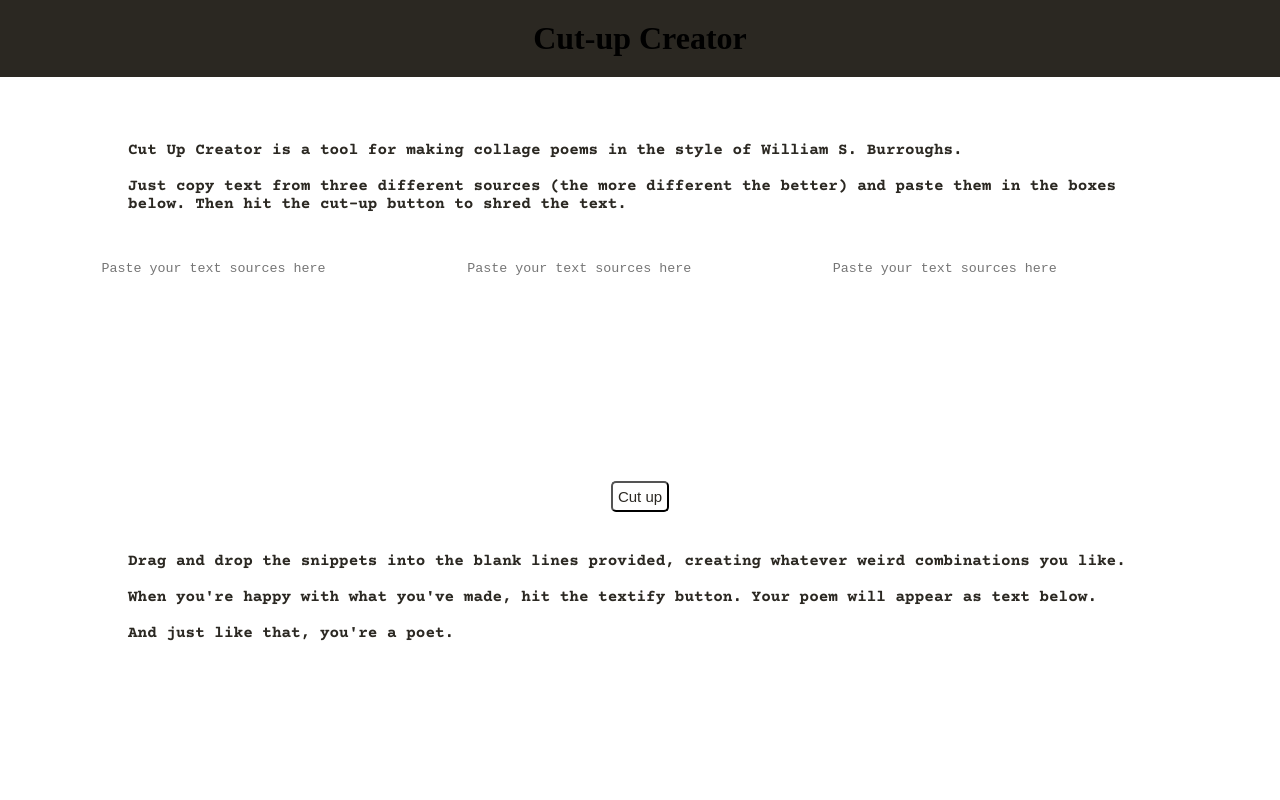
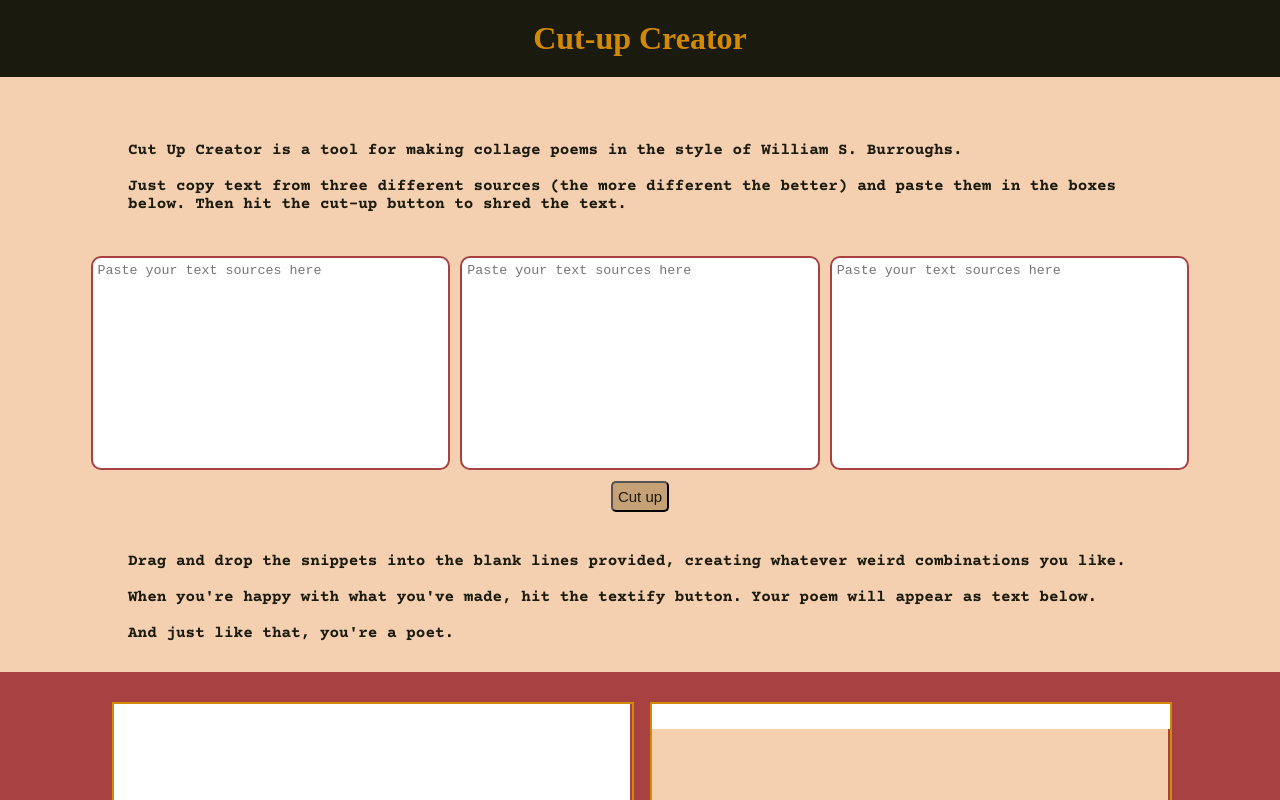
Before and after one commit to charlie-galb/cut-up, a React app: page / in a window 1280 px wide. Shown: the top 800 px of the page. Built offline with nearby package versions, Linux system fonts and the light colour scheme; a web font is replaced by a local one.

Commit message:
add offWHite, richRed, goldenBrown, bronze, beige, and drakGreen

```diff
--- a/src/styles/settings/_variables.scss
+++ b/src/styles/settings/_variables.scss
@@ -1,5 +1,11 @@
 :root {
---offBlack: rgb(43, 40, 34);
+--offBlack: #1a1a0e;
+--offWhite: #f5ead4;
 --lightGrey: rgb(218, 214, 209);
 --standardGrey: rgb(151, 151, 151);
+--richRed: rgb(168, 66, 66);
+--goldenBrown: rgb(211, 138, 3);
+--bronze: rgb(199, 161, 118);
+--beige: #f4d0b0;
+--darkGreen: #1f5f2d;
 }
```
